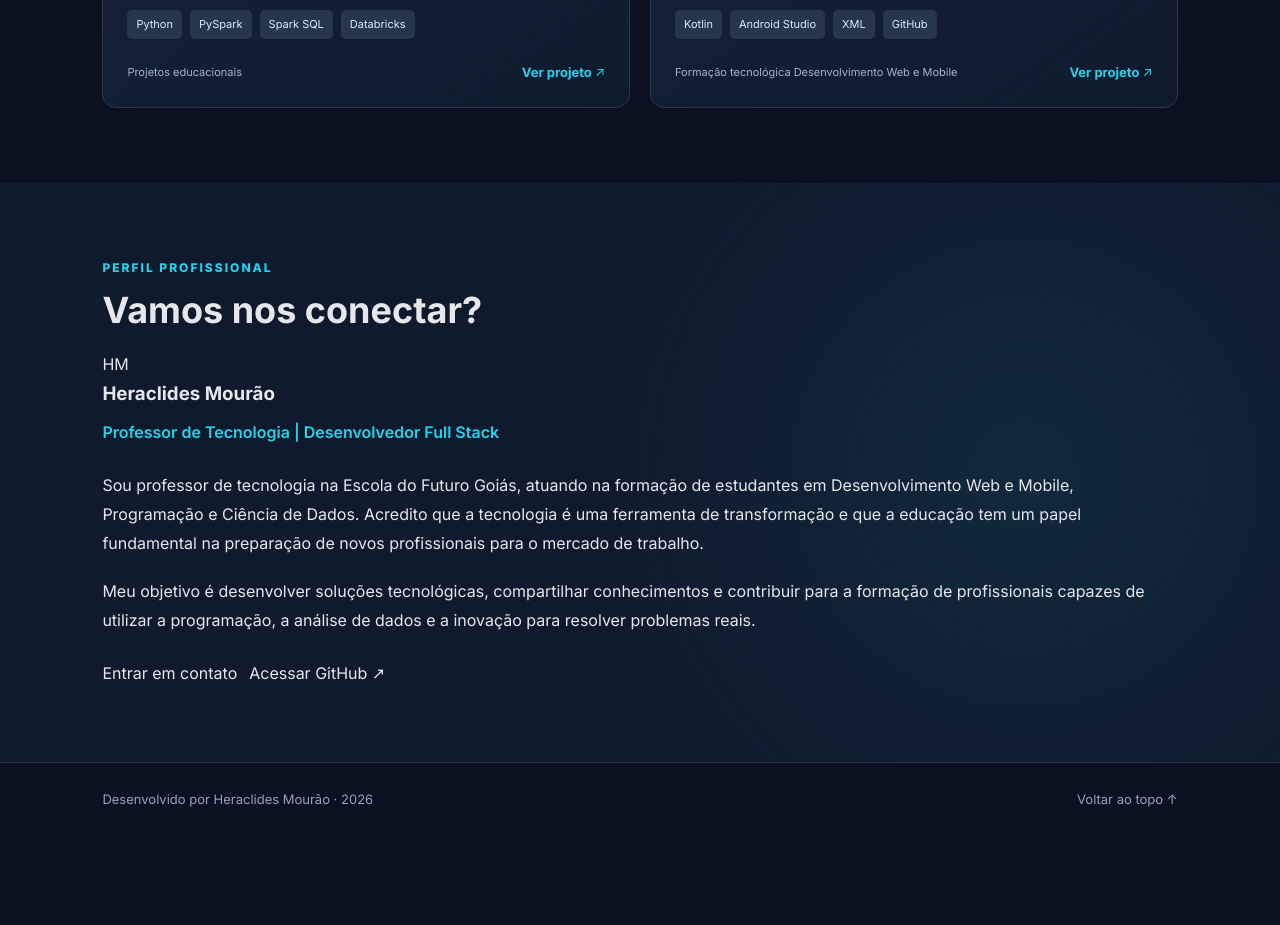
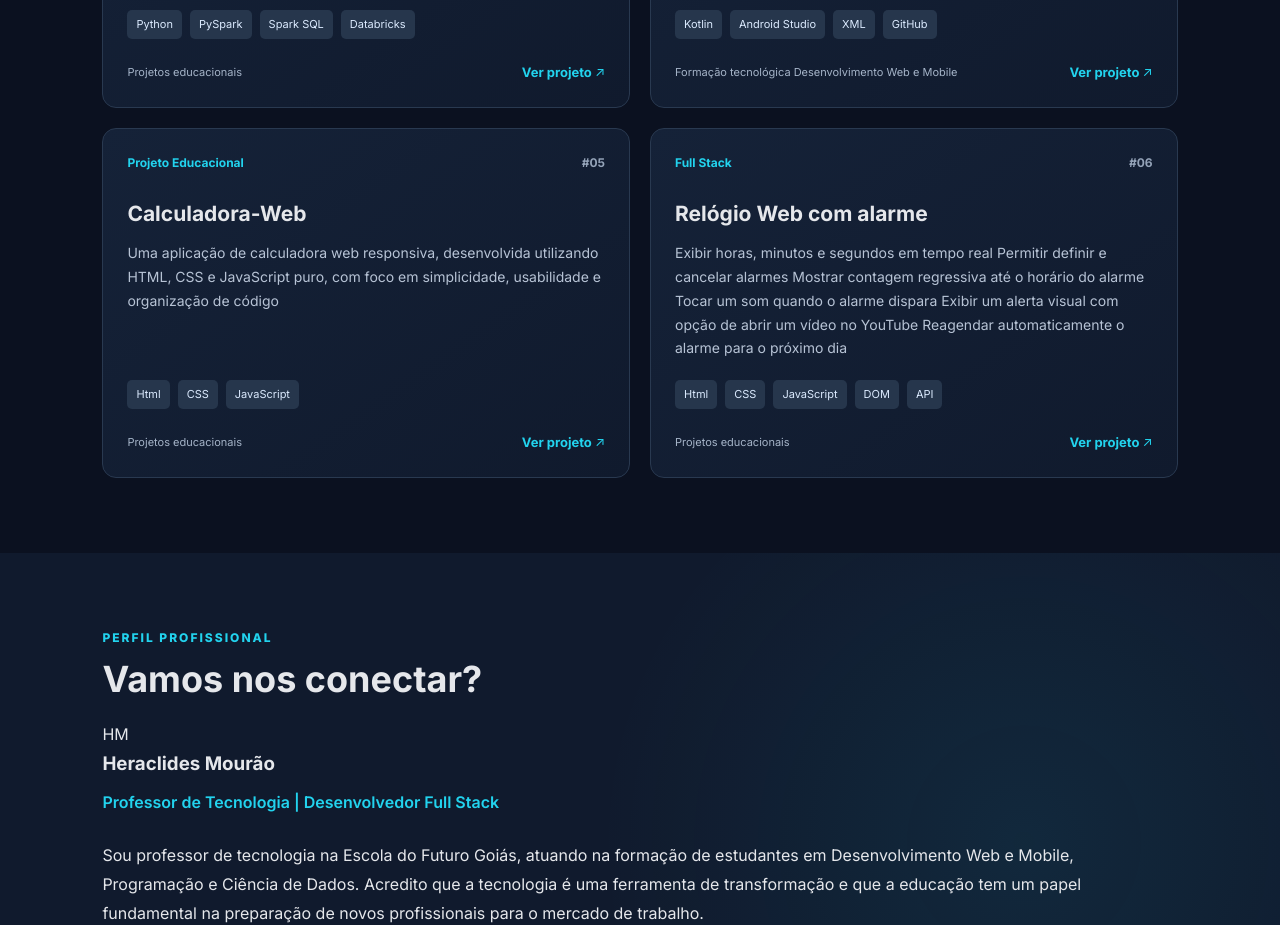
Before and after one commit to heraclidesefg/PortifolioPessoal, a React (Vite) app: page / in a window 1280 px wide. Shown: the part 2560-3485 px from the top of the page. Before the commit the page ends 3395 px from the top, so only its background shows below. Built offline with nearby package versions, Linux system fonts and the light colour scheme.

Commit message:
Adicionando novos Projetos

```diff
--- a/src/data/portfolioData.js
+++ b/src/data/portfolioData.js
@@ -75,4 +75,24 @@ export const projetos = [
     status: "Formação tecnológica Desenvolvimento Web e Mobile",
     link: "https://github.com/heraclidesefg/Projeto-smartTask",
   },
+   {
+    id: 5,
+    titulo: "Calculadora-Web",
+    descricao:
+      "Uma aplicação de calculadora web responsiva, desenvolvida utilizando HTML, CSS e JavaScript puro, com foco em simplicidade, usabilidade e organização de código",
+    categoria: "Projeto Educacional",
+    tecnologias: ["Html", "CSS", "JavaScript"],
+    status: "Projetos educacionais",
+    link: "https://github.com/heraclidesefg/Calculadora-Web",
+  },
+   {
+    id: 6,
+    titulo: "Relógio Web com alarme",
+    descricao:
+      "Exibir horas, minutos e segundos em tempo real Permitir definir e cancelar alarmes Mostrar contagem regressiva até o horário do alarme Tocar um som quando o alarme dispara Exibir um alerta visual com opção de abrir um vídeo no YouTube Reagendar automaticamente o alarme para o próximo dia",
+    categoria: "Full Stack",
+    tecnologias: ["Html", "CSS", "JavaScript", "DOM", "API"],
+    status: "Projetos educacionais",
+    link: "https://github.com/heraclidesefg/Rel-gio-web-com-Alarme",
+  },
 ];
```
